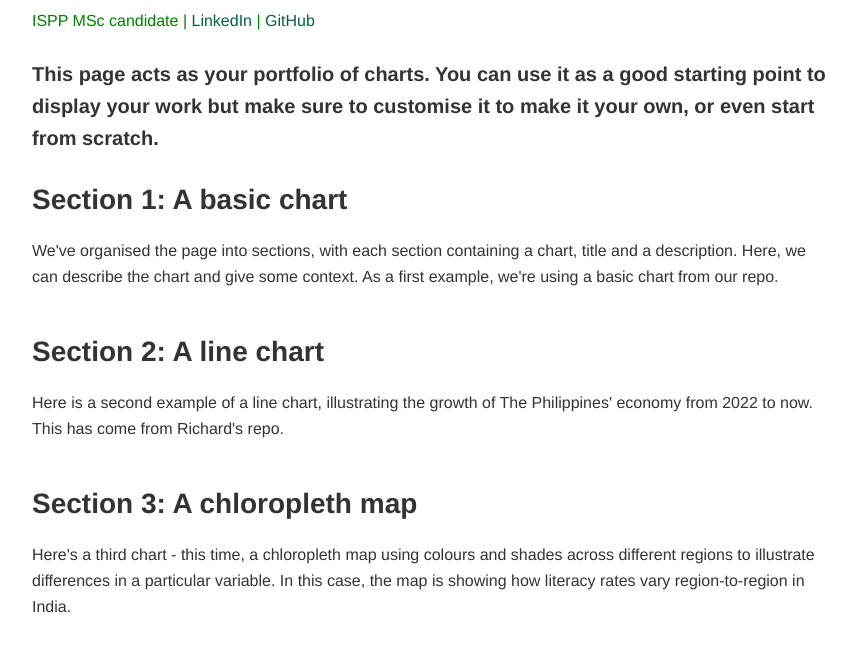
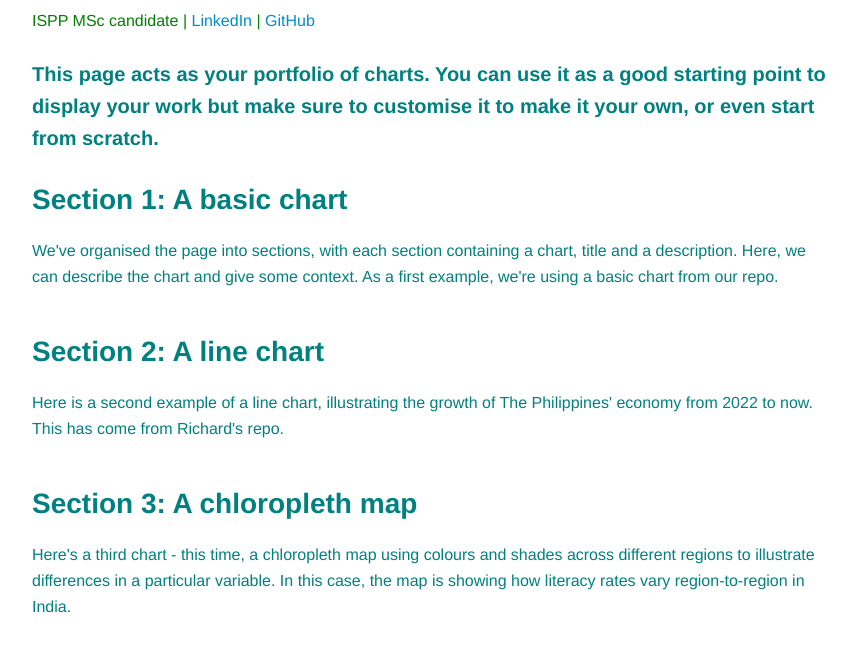
Before and after one commit to rachelweatherley/rachelweatherley.github.io, a plain HTML site: page Example3.html in a window 1280 px wide. Shown: the part 140-800 px from the top of the page, without its empty margins (208-1064 px from the left). Drawn offline with Linux system fonts and the light colour scheme; a script that the page names is missing.

Commit message:
Update Example3.css

```diff
--- a/Example3.css
+++ b/Example3.css
@@ -8,7 +8,7 @@ body { /* We can style any HTML element by using its name - here we're styling t
   /* We want text that uses a clean sans-serif font, is usually 16px big and close to black */
   font-family: 'Helvetica Neue', Helvetica, Arial, sans-serif;
   font-size: 16px;
-  color: #333;
+  color: #008080;
   line-height: 1.6;
   /* we want a white page, that's centered and not too wide */
   background-color: #fff;
@@ -20,7 +20,7 @@ body { /* We can style any HTML element by using its name - here we're styling t
 
 /* Headings */
 h1, h2, h3, h4, h5, h6 {
-  color: #333;
+  color: #008080;
   margin-top: 24px;
   margin-bottom: 16px;
   font-weight: 600;
@@ -52,7 +52,7 @@ section {
 /* Links */
 /* We want the links to be a little more visible  and a different color */
 a {
-  color: #065f46;
+  color: #008ECC;
   text-decoration: none;
 }
 
```
